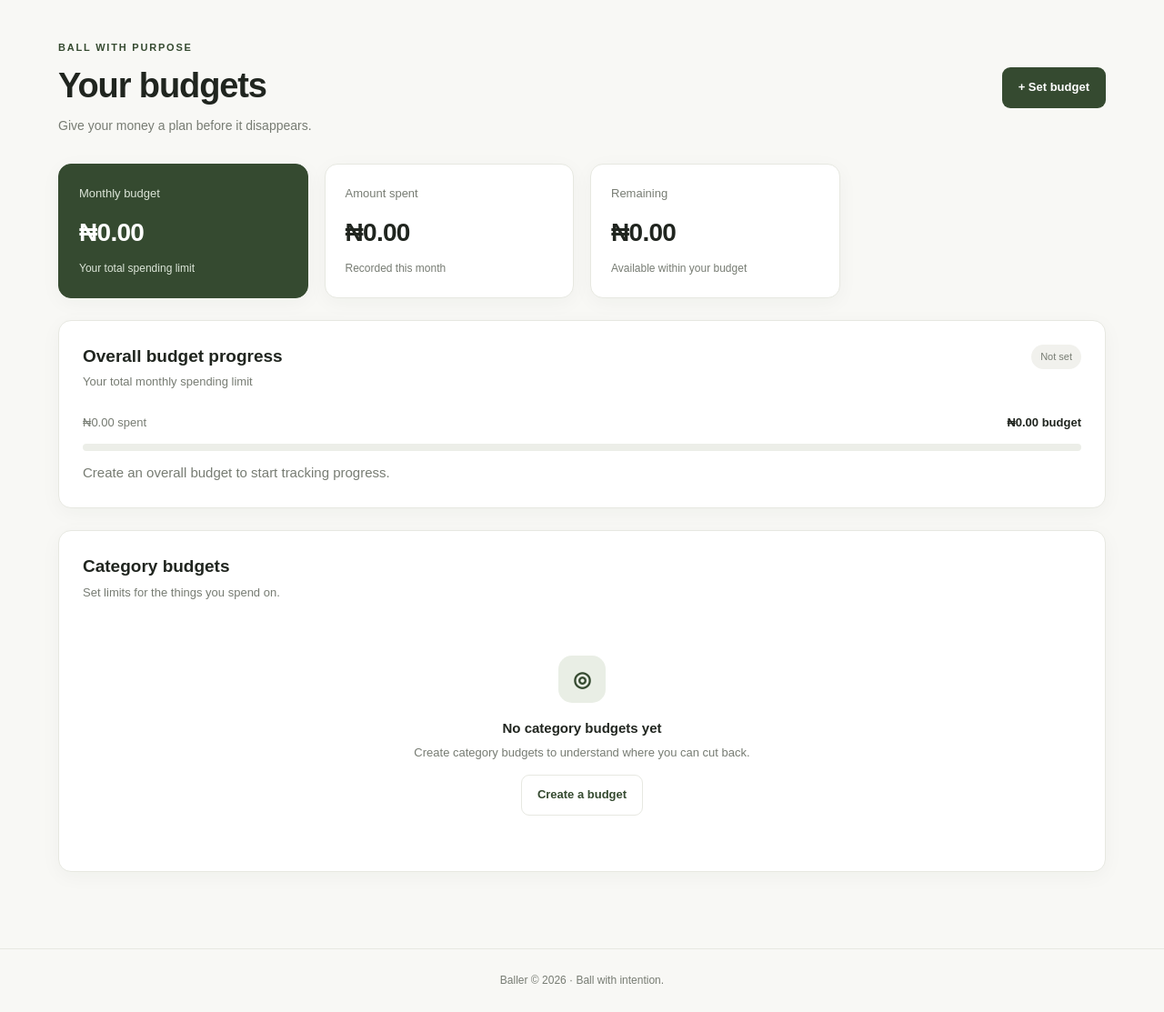
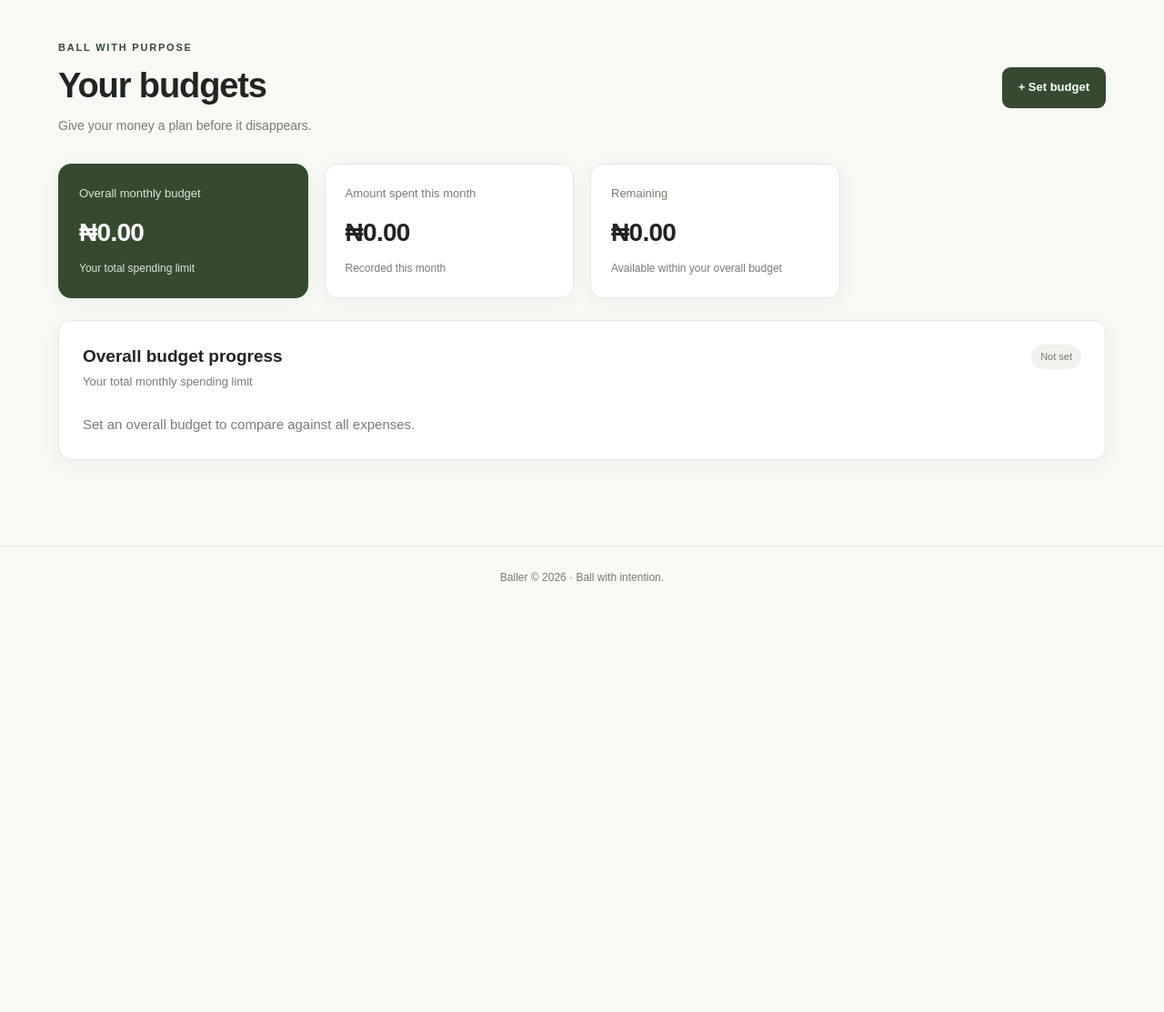
Before and after one commit to soma-grace/Baller, a FastAPI app: page /budgets in a window 1280 px wide. Shown: the part 76-1189 px from the top of the page at 91% size. After the commit the page ends 715 px from the top, so only its background shows below. Run offline with FastAPI, Linux system fonts and the light colour scheme.

Commit message:
fixed budget inconsistency errors and added js

```diff
--- a/main.py
+++ b/main.py
@@ -234,14 +234,6 @@ def dashboard_page(request: Request, db: Session = Depends(get_db)):
     month_total = sum(
         (expense.amount for expense in month_expenses), Decimal("0")
     )
-    wants_total = sum(
-        (
-            expense.amount
-            for expense in month_expenses
-            if expense.expense_type == "want"
-        ),
-        Decimal("0"),
-    )
     category_totals = {
         category: sum(
             (
@@ -276,45 +268,19 @@ def dashboard_page(request: Request, db: Session = Depends(get_db)):
             }
         )
 
-    budgets = (
+    overall_budget = (
         db.query(Budget)
         .filter(
             Budget.user_id == user_id,
+            Budget.budget_type == "overall",
             Budget.month == month_start,
         )
-        .all()
+        .first()
         if user_id is not None
-        else []
+        else None
     )
-    overall_budget = next(
-        (budget for budget in budgets if budget.budget_type == "overall"),
-        None,
-    )
-    category_budgets = [
-        budget for budget in budgets if budget.budget_type == "category"
-    ]
-    if overall_budget:
-        budget_amount = overall_budget.amount
-        budgeted_categories = None
-    else:
-        budget_amount = sum(
-            (budget.amount for budget in category_budgets),
-            Decimal("0"),
-        )
-        budgeted_categories = {budget.category for budget in category_budgets}
-
-    budgeted_spend = (
-        month_total
-        if budgeted_categories is None
-        else sum(
-            (
-                expense.amount
-                for expense in month_expenses
-                if expense.category in budgeted_categories
-            ),
-            Decimal("0"),
-        )
-    )
+    budget_amount = overall_budget.amount if overall_budget else Decimal("0")
+    budgeted_spend = month_total if overall_budget else Decimal("0")
     recent_expenses = sorted(
         expenses,
         key=lambda expense: (expense.expense_date, expense.id),
@@ -334,7 +300,7 @@ def dashboard_page(request: Request, db: Session = Depends(get_db)):
             "spent_week": week_total,
             "spent_month": month_total,
             "budgeted_spend": budgeted_spend,
-            "wants_month": wants_total,
+            "has_overall_budget": overall_budget is not None,
             "category_segments": category_segments,
             "chart_segments": [
                 {
@@ -347,8 +313,6 @@ def dashboard_page(request: Request, db: Session = Depends(get_db)):
             "monthly_budget": budget_amount,
             "budget_progress": budget_progress,
             "budget_bar_width": budget_bar_width,
-            "has_budget": overall_budget is not None or bool(category_budgets),
-            "uses_category_budgets": overall_budget is None and bool(category_budgets),
             "recent_expenses": recent_expenses,
         },
     )
@@ -359,7 +323,7 @@ def add_expense_page(request: Request):
     return templates.TemplateResponse(
         request=request,
         name="add_expenses.html",
-        context={}
+        context={"today": date.today().isoformat()}
     )
 
 
@@ -376,6 +340,11 @@ def add_expense_submit(
     user_id = current_user_id(request, db)
     if user_id is None:
         return RedirectResponse(url="/login", status_code=303)
+    if spent_at > date.today():
+        raise HTTPException(
+            status_code=400,
+            detail="Expenses cannot be dated in the future.",
+        )
     amount_value = parse_money_amount(amount)
     if category not in EXPENSE_CATEGORIES:
         raise HTTPException(status_code=400, detail="Choose a valid expense category.")
@@ -401,10 +370,27 @@ def transactions_page(
     search: str = "",
     category: str = "",
     expense_type: str = "",
-    start_date: date | None = None,
-    end_date: date | None = None,
+    start_date: str | None = None,
+    end_date: str | None = None,
     db: Session = Depends(get_db),
 ):
+    try:
+        start_date_value = (
+            date.fromisoformat(start_date.strip())
+            if start_date and start_date.strip()
+            else None
+        )
+        end_date_value = (
+            date.fromisoformat(end_date.strip())
+            if end_date and end_date.strip()
+            else None
+        )
+    except ValueError as error:
+        raise HTTPException(
+            status_code=400,
+            detail="Enter valid start and end dates.",
+        ) from error
+
     user_id = current_user_id(request, db)
     query = db.query(Expense)
     if user_id is None:
@@ -413,14 +399,27 @@ def transactions_page(
         query = query.filter(Expense.user_id == user_id)
     if search.strip():
         query = query.filter(Expense.note.ilike(f"%{search.strip()}%"))
-    if category in EXPENSE_CATEGORIES:
+    if category and category not in EXPENSE_CATEGORIES:
+        raise HTTPException(status_code=400, detail="Choose a valid category filter.")
+    if category:
         query = query.filter(Expense.category == category)
-    if expense_type in ("need", "want"):
+    if expense_type and expense_type not in ("need", "want"):
+        raise HTTPException(status_code=400, detail="Choose a valid type filter.")
+    if expense_type:
         query = query.filter(Expense.expense_type == expense_type)
-    if start_date:
-        query = query.filter(Expense.expense_date >= start_date)
-    if end_date:
-        query = query.filter(Expense.expense_date <= end_date)
+    if (
+        start_date_value
+        and end_date_value
+        and start_date_value > end_date_value
+    ):
+        raise HTTPException(
+            status_code=400,
+            detail="The start date must be on or before the end date.",
+        )
+    if start_date_value:
+        query = query.filter(Expense.expense_date >= start_date_value)
+    if end_date_value:
+        query = query.filter(Expense.expense_date <= end_date_value)
 
     expenses = query.order_by(
         Expense.expense_date.desc(), Expense.id.desc()
@@ -433,8 +432,8 @@ def transactions_page(
             "search": search,
             "category": category,
             "expense_type": expense_type,
-            "start_date": start_date,
-            "end_date": end_date,
+            "start_date": start_date_value,
+            "end_date": end_date_value,
         },
     )
 
@@ -478,38 +477,13 @@ def budgets_page(
         (budget for budget in budgets if budget.budget_type == "overall"),
         None,
     )
-    category_budgets = [
-        budget for budget in budgets if budget.budget_type == "category"
-    ]
-    spent = sum((expense.amount for expense in expenses), Decimal("0"))
-    if overall_budget:
-        budget_amount = overall_budget.amount
-        tracked_spent = spent
-    else:
-        budget_amount = sum(
-            (budget.amount for budget in category_budgets),
-            Decimal("0"),
-        )
-        budgeted_categories = {budget.category for budget in category_budgets}
-        tracked_spent = sum(
-            (
-                expense.amount
-                for expense in expenses
-                if expense.category in budgeted_categories
-            ),
-            Decimal("0"),
-        )
-    category_spending = {
-        category: sum(
-            (
-                expense.amount
-                for expense in expenses
-                if expense.category == category
-            ),
-            Decimal("0"),
-        )
-        for category in EXPENSE_CATEGORIES
-    }
+    budget_amount = overall_budget.amount if overall_budget else Decimal("0")
+    tracked_spent = sum((expense.amount for expense in expenses), Decimal("0"))
+    overall_progress = (
+        tracked_spent * 100 / budget_amount
+        if budget_amount > 0
+        else Decimal("0")
+    )
     return templates.TemplateResponse(
         request=request,
         name="budgets.html",
@@ -518,9 +492,8 @@ def budgets_page(
             "budget_amount": budget_amount,
             "spent": tracked_spent,
             "remaining": budget_amount - tracked_spent,
+            "overall_progress": overall_progress,
             "overall_budget": overall_budget,
-            "category_budgets": category_budgets,
-            "category_spending": category_spending,
         },
     )
 
@@ -528,7 +501,6 @@ def budgets_page(
 @app.post("/budgets")
 def budget_submit(
     request: Request,
-    budget_type: str = Form(...),
     category: str = Form(""),
     amount: str = Form(...),
     month: str = Form(...),
@@ -537,36 +509,30 @@ def budget_submit(
     user_id = current_user_id(request, db)
     if user_id is None:
         return RedirectResponse(url="/login", status_code=303)
-    if budget_type not in ("overall", "category"):
-        raise HTTPException(status_code=400, detail="Choose a valid budget type.")
+    if category and category not in EXPENSE_CATEGORIES:
+        raise HTTPException(status_code=400, detail="Choose a valid category.")
     amount_value = parse_money_amount(amount)
-    if budget_type == "category" and category not in EXPENSE_CATEGORIES:
-        raise HTTPException(
-            status_code=400,
-            detail="Choose a category for a category budget.",
-        )
 
     try:
         month_start = datetime.strptime(month, "%Y-%m").date().replace(day=1)
     except ValueError:
         raise HTTPException(status_code=400, detail="Choose a valid month.")
 
-    budget_category = category if budget_type == "category" else None
-    budget_query = db.query(Budget).filter(
-        Budget.user_id == user_id,
-        Budget.budget_type == budget_type,
-        Budget.month == month_start,
+    budget_category = category or None
+    budget = (
+        db.query(Budget)
+        .filter(
+            Budget.user_id == user_id,
+            Budget.budget_type == "overall",
+            Budget.month == month_start,
+        )
+        .first()
     )
-    if budget_category is None:
-        budget_query = budget_query.filter(Budget.category.is_(None))
-    else:
-        budget_query = budget_query.filter(Budget.category == budget_category)
-    budget = budget_query.first()
 
     if budget is None:
         budget = Budget(
             user_id=user_id,
-            budget_type=budget_type,
+            budget_type="overall",
             category=budget_category,
             amount=amount_value,
             month=month_start,
@@ -574,9 +540,68 @@ def budget_submit(
         db.add(budget)
     else:
         budget.amount = amount_value
+        budget.category = budget_category
 
     db.commit()
     return RedirectResponse(
         url=f"/budgets?month={month_start:%Y-%m}",
         status_code=303,
     )
+
+
+@app.post("/budgets/{budget_id}/edit")
+def budget_edit(
+    budget_id: int,
+    request: Request,
+    category: str = Form(""),
+    amount: str = Form(...),
+    month: str = Form(...),
+    db: Session = Depends(get_db),
+):
+    user_id = current_user_id(request, db)
+    if user_id is None:
+        return RedirectResponse(url="/login", status_code=303)
+
+    budget = (
+        db.query(Budget)
+        .filter(Budget.id == budget_id, Budget.user_id == user_id)
+        .first()
+    )
+    if budget is None:
+        raise HTTPException(status_code=404, detail="Budget not found.")
+    if category and category not in EXPENSE_CATEGORIES:
+        raise HTTPException(status_code=400, detail="Choose a valid category.")
+
+    amount_value = parse_money_amount(amount)
+
+    try:
+        month_start = datetime.strptime(month, "%Y-%m").date().replace(day=1)
+    except ValueError:
+        raise HTTPException(status_code=400, detail="Choose a valid month.")
+
+    budget_category = category or None
+    duplicate = (
+        db.query(Budget)
+        .filter(
+            Budget.user_id == user_id,
+            Budget.budget_type == "overall",
+            Budget.month == month_start,
+            Budget.id != budget.id,
+        )
+        .first()
+    )
+    if duplicate is not None:
+        raise HTTPException(
+            status_code=400,
+            detail="A budget already exists for this month.",
+        )
+
+    budget.budget_type = "overall"
+    budget.category = budget_category
+    budget.amount = amount_value
+    budget.month = month_start
+    db.commit()
+    return RedirectResponse(
+        url=f"/budgets?month={month_start:%Y-%m}",
+        status_code=303,
+    )
--- a/static/app.js
+++ b/static/app.js
@@ -44,3 +44,63 @@ document.querySelectorAll("[data-money-input]").forEach((input) => {
         input.setSelectionRange(newCursor, newCursor);
     });
 });
+
+const budgetForm = document.querySelector("#budget-form");
+const budgetFields = document.querySelector("#budget-form-fields");
+
+if (budgetForm instanceof HTMLElement && budgetFields instanceof HTMLFormElement) {
+    const categoryInput = budgetFields.querySelector('select[name="category"]');
+    const amountInput = budgetFields.querySelector('input[name="amount"]');
+    const monthInput = budgetFields.querySelector('input[name="month"]');
+    const title = document.querySelector("#budget-form-title");
+    const submitLabel = document.querySelector("#budget-submit-label");
+    const cancelButton = document.querySelector("#cancel-budget-edit");
+    const resetBudgetForm = (showForm) => {
+        budgetFields.reset();
+        budgetFields.action = "/budgets";
+        if (title) title.textContent = "Create a budget";
+        if (submitLabel) submitLabel.textContent = "Save budget";
+        if (cancelButton instanceof HTMLElement) cancelButton.hidden = true;
+        budgetForm.hidden = !showForm;
+    };
+
+    document.querySelectorAll("[data-open-budget]").forEach((button) => {
+        button.addEventListener("click", () => resetBudgetForm(true));
+    });
+    document.querySelectorAll("[data-close-budget]").forEach((button) => {
+        button.addEventListener("click", () => resetBudgetForm(false));
+    });
+
+    document.querySelectorAll("[data-edit-budget]").forEach((button) => {
+        button.addEventListener("click", () => {
+            if (!(button instanceof HTMLElement)) {
+                return;
+            }
+            const budgetId = button.dataset.budgetId;
+            const amount = button.dataset.amount;
+            const month = button.dataset.month;
+            const category = button.dataset.category;
+            if (!budgetId || !amount || !month ||
+                !(categoryInput instanceof HTMLSelectElement) ||
+                !(amountInput instanceof HTMLInputElement) ||
+                !(monthInput instanceof HTMLInputElement)) {
+                return;
+            }
+
+            budgetFields.action = `/budgets/${budgetId}/edit`;
+            categoryInput.value = category || "";
+            amountInput.value = amount;
+            monthInput.value = month;
+
+            if (title) title.textContent = "Edit budget";
+            if (submitLabel) submitLabel.textContent = "Save changes";
+            if (cancelButton instanceof HTMLElement) cancelButton.hidden = false;
+            budgetForm.hidden = false;
+            budgetForm.scrollIntoView({ behavior: "smooth", block: "start" });
+        });
+    });
+
+    cancelButton?.addEventListener("click", () => {
+        resetBudgetForm(false);
+    });
+}
--- a/templates/add_expenses.html
+++ b/templates/add_expenses.html
@@ -70,7 +70,8 @@
 
             <div class="form-group">
                 <label for="spent_at">Date of expense</label>
-                <input type="date" id="spent_at" name="spent_at" required>
+                <input type="date" id="spent_at" name="spent_at"
+                       max="{{ today }}" required>
             </div>
 
             <button type="submit" class="btn btn-primary btn-full">
--- a/templates/budgets.html
+++ b/templates/budgets.html
@@ -11,7 +11,7 @@
         <p class="muted">Give your money a plan before it disappears.</p>
     </div>
     <button type="button" class="btn btn-primary"
-            onclick="document.getElementById('budget-form').hidden = false">
+            data-open-budget>
         + Set budget
     </button>
 </section>
@@ -19,30 +19,21 @@
 <section class="panel budget-form-panel" id="budget-form" hidden>
     <div class="panel-heading">
         <div>
-            <h2>Create a budget</h2>
+            <h2 id="budget-form-title">Create a budget</h2>
             <p class="muted">Set a spending limit for the month.</p>
         </div>
         <button type="button" class="icon-button"
                 aria-label="Close form"
-                onclick="document.getElementById('budget-form').hidden = true">
+                data-close-budget>
             ×
         </button>
     </div>
 
-    <form action="/budgets" method="post" class="form-stack">
+    <form action="/budgets" method="post" class="form-stack" id="budget-form-fields">
         <div class="form-group">
-            <label for="budget-name">Budget type</label>
-            <select id="budget-name" name="budget_type" required
-                    onchange="this.form.elements.category.required = this.value === 'category'">
-                <option value="overall">Overall monthly budget</option>
-                <option value="category">Category budget</option>
-            </select>
-        </div>
-
-        <div class="form-group">
-            <label for="budget-category">Category (for category budgets)</label>
+            <label for="budget-category">Category</label>
             <select id="budget-category" name="category">
-                <option value="">No category selected</option>
+                <option value="">All categories</option>
                 <option value="food">Food</option>
                 <option value="shopping">Shopping</option>
                 <option value="transport">Transport</option>
@@ -68,20 +59,23 @@
         </div>
 
         <button type="submit" class="btn btn-primary">
-            Save budget
+            <span id="budget-submit-label">Save budget</span>
+        </button>
+        <button type="button" class="btn btn-secondary" id="cancel-budget-edit" hidden>
+            Cancel edit
         </button>
     </form>
 </section>
 
 <section class="summary-grid">
     <article class="summary-card featured-card">
-        <p class="card-label">Monthly budget</p>
+        <p class="card-label">Overall monthly budget</p>
         <h2>₦{{ budget_amount|money }}</h2>
         <p class="card-foot">Your total spending limit</p>
     </article>
 
     <article class="summary-card">
-        <p class="card-label">Amount spent</p>
+        <p class="card-label">Amount spent this month</p>
         <h2>₦{{ spent|money }}</h2>
         <p class="card-foot">Recorded this month</p>
     </article>
@@ -89,7 +83,7 @@
     <article class="summary-card">
         <p class="card-label">Remaining</p>
         <h2>₦{{ remaining|money }}</h2>
-        <p class="card-foot">Available within your budget</p>
+        <p class="card-foot">Available within your overall budget</p>
     </article>
 </section>
 
@@ -104,58 +98,37 @@
             {% elif spent > budget_amount %}Over budget
             {% else %}On track{% endif %}
         </span>
+        {% if overall_budget %}
+        <button type="button" class="btn btn-secondary"
+                data-edit-budget
+                data-budget-id="{{ overall_budget.id }}"
+                data-category="{{ overall_budget.category or '' }}"
+                data-amount="{{ overall_budget.amount }}"
+                data-month="{{ selected_month }}">
+            Edit budget
+        </button>
+        {% endif %}
     </div>
 
+    {% if overall_budget %}
     <div class="budget-numbers">
         <span>₦{{ spent|money }} spent</span>
         <strong>₦{{ budget_amount|money }} budget</strong>
     </div>
 
     <div class="progress-track">
-        <div class="progress-fill {% if budget_amount and spent > budget_amount %}danger{% elif budget_amount and spent / budget_amount >= 0.8 %}warning{% endif %}"
-             style="width: {{ [((spent / budget_amount * 100) if budget_amount else 0), 100]|min }}%"></div>
+        <div class="progress-fill {% if budget_amount and spent > budget_amount %}danger{% elif budget_amount and overall_progress >= 80 %}warning{% endif %}"
+             data-progress="{{ overall_progress }}"></div>
     </div>
 
     <p class="muted">
-        {% if overall_budget %}Progress for {{ selected_month }}.
-        {% else %}Create an overall budget to start tracking progress.{% endif %}
+        Progress for {{ selected_month }}.
     </p>
+    {% else %}
+    <p class="muted">
+        Set an overall budget to compare against all expenses.
+    </p>
+    {% endif %}
 </section>
 
-<section class="panel">
-    <div class="panel-heading">
-        <div>
-            <h2>Category budgets</h2>
-            <p class="muted">Set limits for the things you spend on.</p>
-        </div>
-    </div>
-
-    {% if category_budgets %}
-    <div class="budget-list">
-        {% for budget in category_budgets %}
-        {% set category_spent = category_spending.get(budget.category, 0) %}
-        <article class="budget-overview">
-            <div class="budget-numbers">
-                <span>{{ budget.category|title }} · ₦{{ category_spent|money }} spent</span>
-                <strong>₦{{ budget.amount|money }}</strong>
-            </div>
-            <div class="progress-track">
-                <div class="progress-fill {% if budget.amount and category_spent > budget.amount %}danger{% elif budget.amount and category_spent / budget.amount >= 0.8 %}warning{% endif %}"
-                     style="width: {{ [((category_spent / budget.amount * 100) if budget.amount else 0), 100]|min }}%"></div>
-            </div>
-        </article>
-        {% endfor %}
-    </div>
-    {% else %}
-    <div class="empty-state">
-        <div class="empty-icon">◎</div>
-        <h3>No category budgets yet</h3>
-        <p>Create category budgets to understand where you can cut back.</p>
-        <button type="button" class="btn btn-secondary"
-                onclick="document.getElementById('budget-form').hidden = false">
-            Create a budget
-        </button>
-    </div>
-    {% endif %}
-</section>
 {% endblock %}
```
Also changed, not shown: templates/dashboard.html (+2 -7 lines), test_app.py (+188 -11 lines).
